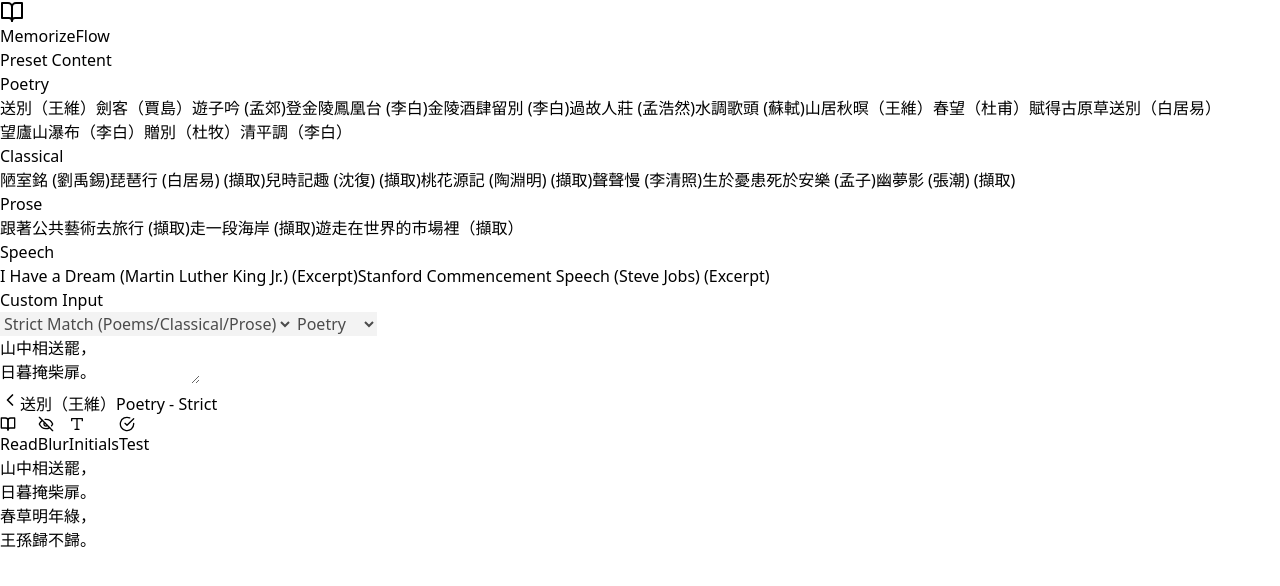
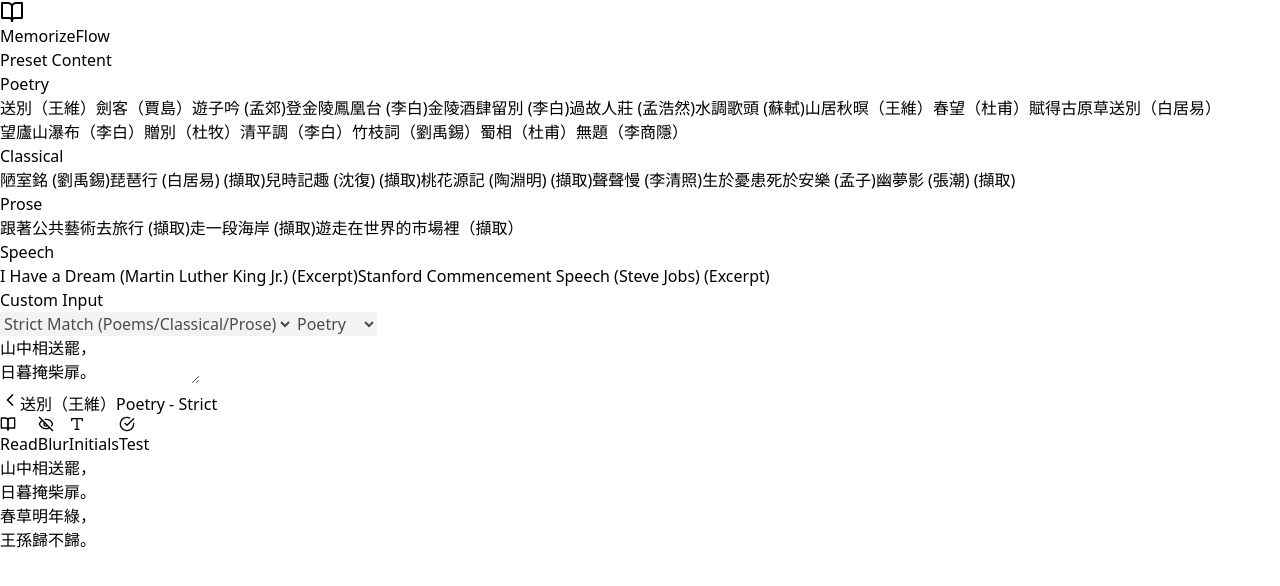
Before and after one commit to Albair581/memorize-flow, a React (Vite) app: page / in a window 1280 px wide. Shown: the top 586 px of the page. Built offline with nearby package versions, Linux system fonts and the light colour scheme; the HTML template or start-up script is replaced by a standard one.

Commit message:
added poems

```diff
--- a/src/App.jsx
+++ b/src/App.jsx
@@ -170,6 +170,30 @@
     type: 'strict',
     lang: 'zh',
     content: `雲想衣裳花想容，\n春風拂檻露華濃。\n若非群玉山頭見，\n會向瑤台月下逢。`
+  },
+  {
+    id: 'zhuzhici',
+    title: '竹枝詞（劉禹錫）',
+    category: 'Poetry',
+    type: 'strict',
+    lang: 'zh',
+    content: `楊柳青青江水平，\n聞郎江上唱歌聲。\n東邊日出西邊雨，\n道是無晴卻有晴。`
+  },
+  {
+    id: 'shuxiang',
+    title: '蜀相（杜甫）',
+    category: 'Poetry',
+    type: 'strict',
+    lang: 'zh',
+    content: `丞相祠堂何處尋，錦官城外柏森森。\n映階碧草自春色，隔葉黃鸝空好音。\n三顧頻煩天下計，兩朝開濟老臣心。\n出師未捷身先死，長使英雄淚滿襟。`
+  },
+  {
+    id: 'wuti',
+    title: '無題（李商隱）',
+    category: 'Poetry',
+    type: 'strict',
+    lang: 'zh',
+    content: `相見時難別亦難，東風無力百花殘。\n春蠶到死絲方盡，蠟炬成灰淚始乾。\n曉鏡但愁雲鬢改，夜吟應覺月光寒。\n蓬山此去無多路，青鳥殷勤為探看。`
   },
   {
     id: 'shengyuyouhuansiyuanle',
```
